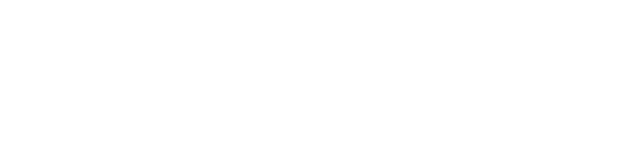
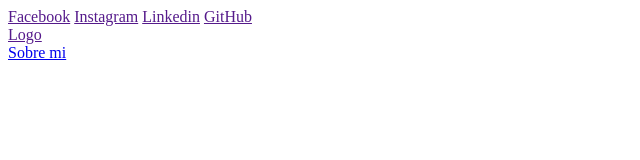
Before and after one commit to Heiner-07/blog, a plain HTML site: page index.html in a window 1280 px wide. Shown: the whole page, without its empty margins (0-640 px from the left). Drawn offline with Linux system fonts and the light colour scheme.

Commit message:
Estructura HTML del header

```diff
--- a/index.html
+++ b/index.html
@@ -4,9 +4,27 @@
     <meta charset="UTF-8">
     <meta http-equiv="X-UA-Compatible" content="IE=edge">
     <meta name="viewport" content="width=device-width, initial-scale=1.0">
-    <title>Document</title>
+    <link rel="stylesheet" href="./css/main.css">
+    <title>Mi blog</title>
 </head>
 <body>
-
+    <header>
+        <section>
+            <div>
+                <a href="">Facebook</a>
+                <a href="">Instagram</a>
+                <a href="">Linkedin</a>
+                <a href="">GitHub</a>
+            </div>
+        </section>
+        <nav>
+            <section>
+                <a href="">Logo</a>
+            </section>
+            <section>
+                <a href="./perfil.html">Sobre mi</a>
+            </section>
+        </nav>
+    </header>
 </body>
 </html>
```
